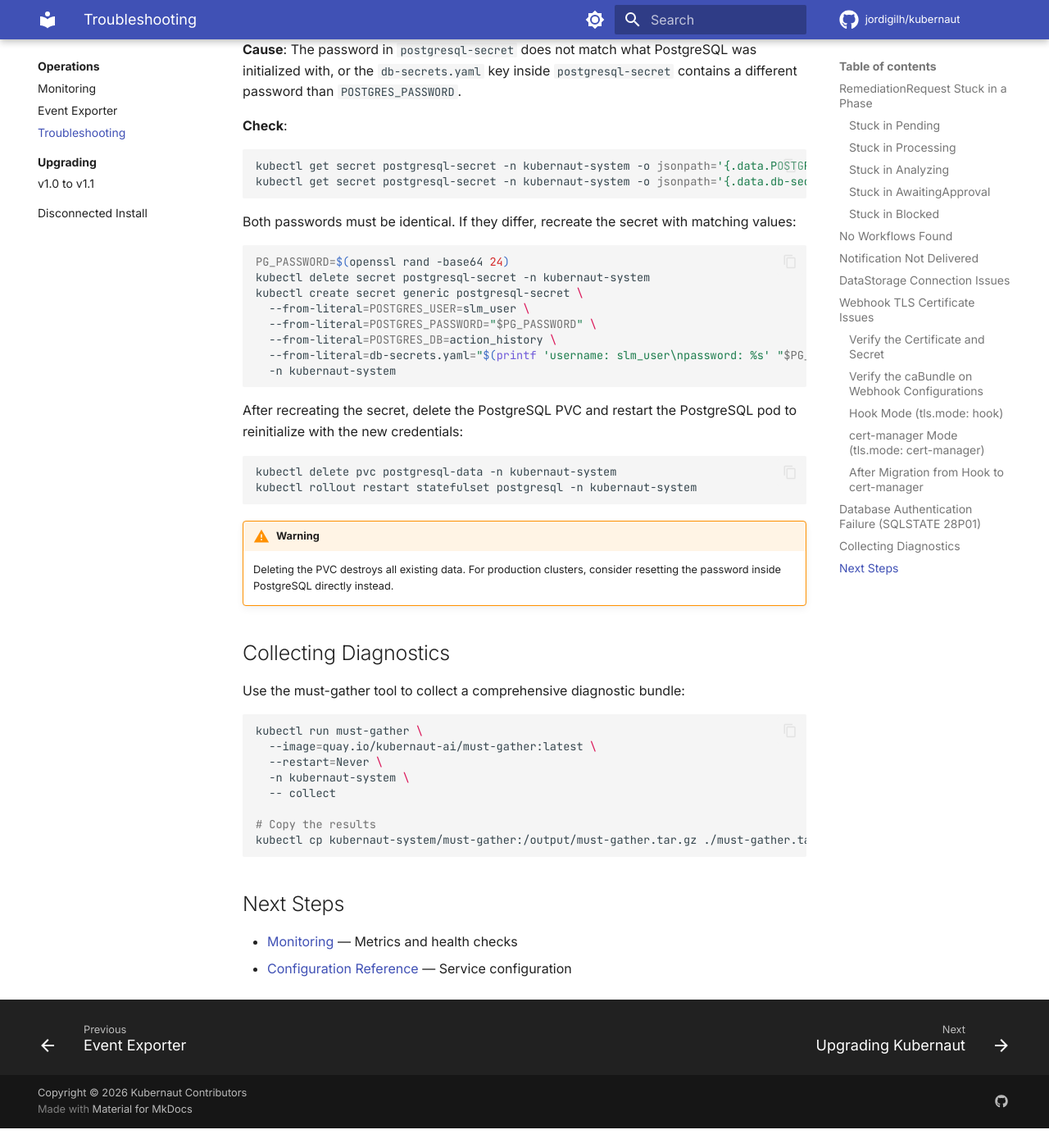
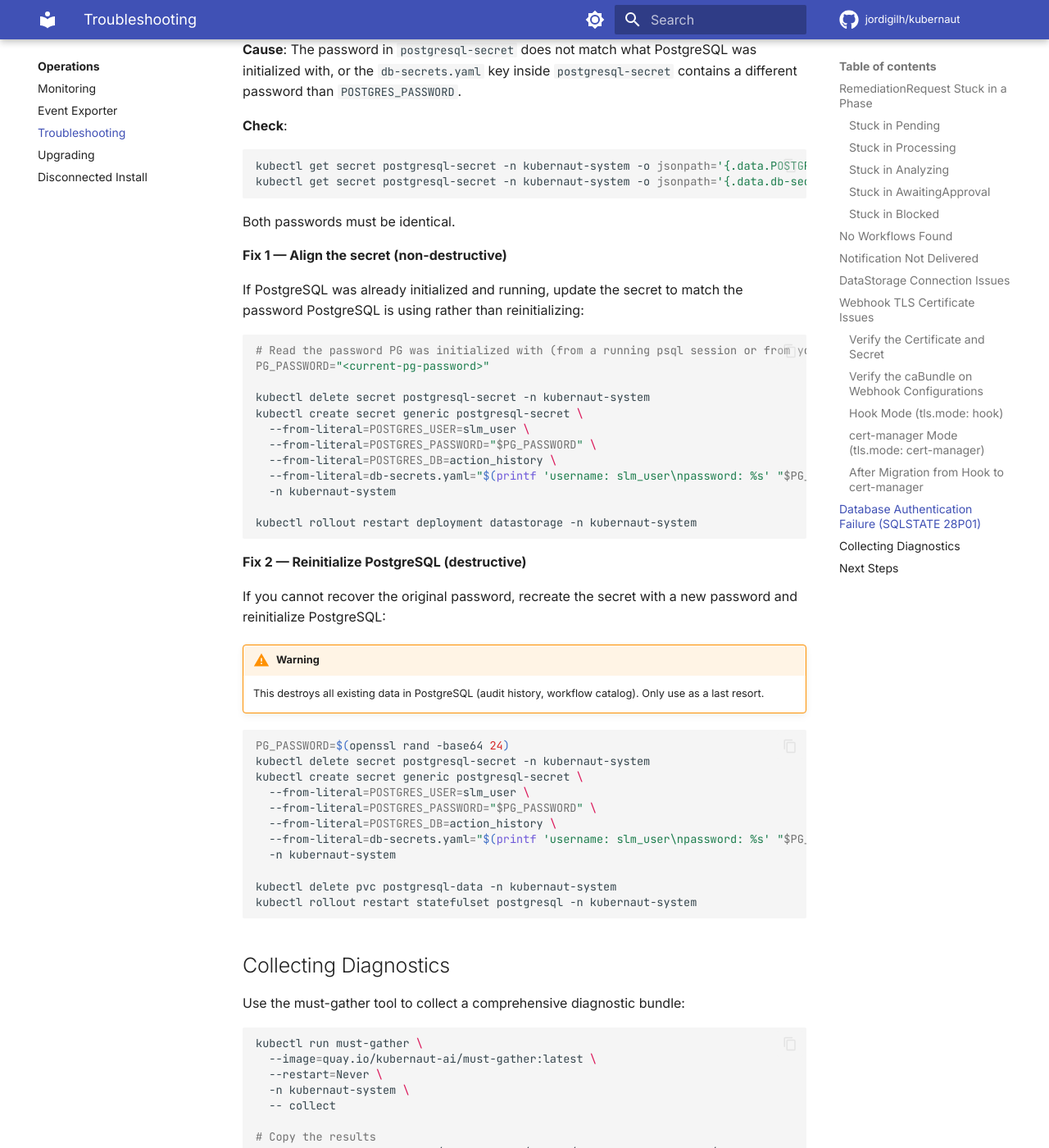
Before and after one commit to jordigilh/kubernaut-docs, an MkDocs documentation site: the page built from docs/operations/troubleshooting.md, in a window 1280 px wide and 1400 px high, scrolled down 6768 px. Shown: the whole window at 82% size. Built offline with MkDocs 1.6.1 and Material for MkDocs 9.7.7, drawn with Linux system fonts in a browser that asks for light colours; comment, search, counter and statistics services are not loaded; the version menu is left out; before the commit the page ends 8144 px from its top, so only the background shows below that.

Commit message:
docs: drop v1.0 migration guide, fix review findings
- Remove 1.0-to-1.1.md entirely (v1.0 is EOL) and strip references
  from upgrading/index.md and mkdocs.yml
- Troubleshooting: reorder SQLSTATE 28P01 recovery to present
  non-destructive secret alignment first, PVC deletion as last resort
- installation.md: add llm-credentials to the required secrets summary
  table, broaden "must pre-create" language to cover all secrets
- installation.md: s/auto-generated SDK config/default SDK config/ to
  avoid ambiguity with removed secret auto-generation

Made-with: Cursor

````diff
--- a/docs/operations/troubleshooting.md
+++ b/docs/operations/troubleshooting.md
@@ -270,7 +270,33 @@ kubectl get secret postgresql-secret -n kubernaut-system -o jsonpath='{.data.POS
 kubectl get secret postgresql-secret -n kubernaut-system -o jsonpath='{.data.db-secrets\.yaml}' | base64 -d
 ```
 
-Both passwords must be identical. If they differ, recreate the secret with matching values:
+Both passwords must be identical.
+
+**Fix 1 — Align the secret (non-destructive)**
+
+If PostgreSQL was already initialized and running, update the secret to match the password PostgreSQL is using rather than reinitializing:
+
+```bash
+# Read the password PG was initialized with (from a running psql session or from your records)
+PG_PASSWORD="<current-pg-password>"
+
+kubectl delete secret postgresql-secret -n kubernaut-system
+kubectl create secret generic postgresql-secret \
+  --from-literal=POSTGRES_USER=slm_user \
+  --from-literal=POSTGRES_PASSWORD="$PG_PASSWORD" \
+  --from-literal=POSTGRES_DB=action_history \
+  --from-literal=db-secrets.yaml="$(printf 'username: slm_user\npassword: %s' "$PG_PASSWORD")" \
+  -n kubernaut-system
+
+kubectl rollout restart deployment datastorage -n kubernaut-system
+```
+
+**Fix 2 — Reinitialize PostgreSQL (destructive)**
+
+If you cannot recover the original password, recreate the secret with a new password and reinitialize PostgreSQL:
+
+!!! warning
+    This destroys all existing data in PostgreSQL (audit history, workflow catalog). Only use as a last resort.
 
 ```bash
 PG_PASSWORD=$(openssl rand -base64 24)
@@ -281,17 +307,10 @@ kubectl create secret generic postgresql-secret \
   --from-literal=POSTGRES_DB=action_history \
   --from-literal=db-secrets.yaml="$(printf 'username: slm_user\npassword: %s' "$PG_PASSWORD")" \
   -n kubernaut-system
-```
 
-After recreating the secret, delete the PostgreSQL PVC and restart the PostgreSQL pod to reinitialize with the new credentials:
-
-```bash
 kubectl delete pvc postgresql-data -n kubernaut-system
 kubectl rollout restart statefulset postgresql -n kubernaut-system
 ```
-
-!!! warning
-    Deleting the PVC destroys all existing data. For production clusters, consider resetting the password inside PostgreSQL directly instead.
 
 ## Collecting Diagnostics
 
--- a/mkdocs.yml
+++ b/mkdocs.yml
@@ -148,9 +148,7 @@ nav:
       - Monitoring: operations/monitoring.md
       - Event Exporter: operations/event-exporter.md
       - Troubleshooting: operations/troubleshooting.md
-      - Upgrading:
-          - operations/upgrading/index.md
-          - v1.0 to v1.1: operations/upgrading/1.0-to-1.1.md
+      - Upgrading: operations/upgrading/index.md
       - Disconnected Install: operations/disconnected-install.md
   - Compliance:
       - SOC2 Alignment: user-guide/compliance.md
````
Also changed, not shown: docs/getting-started/installation.md (+4 -3 lines), docs/operations/upgrading/1.0-to-1.1.md (deleted, +0 -149 lines), docs/operations/upgrading/index.md (+1 -1 lines).
